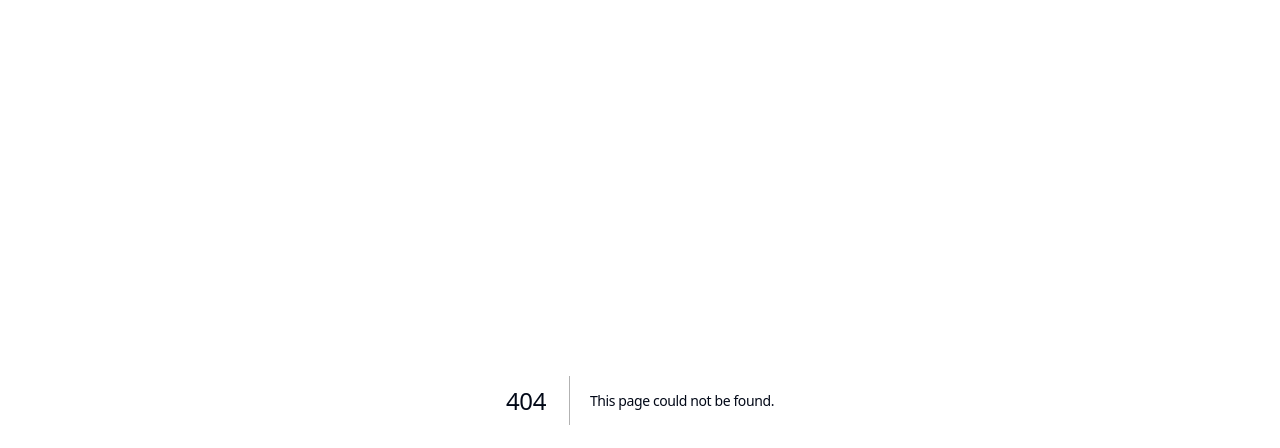
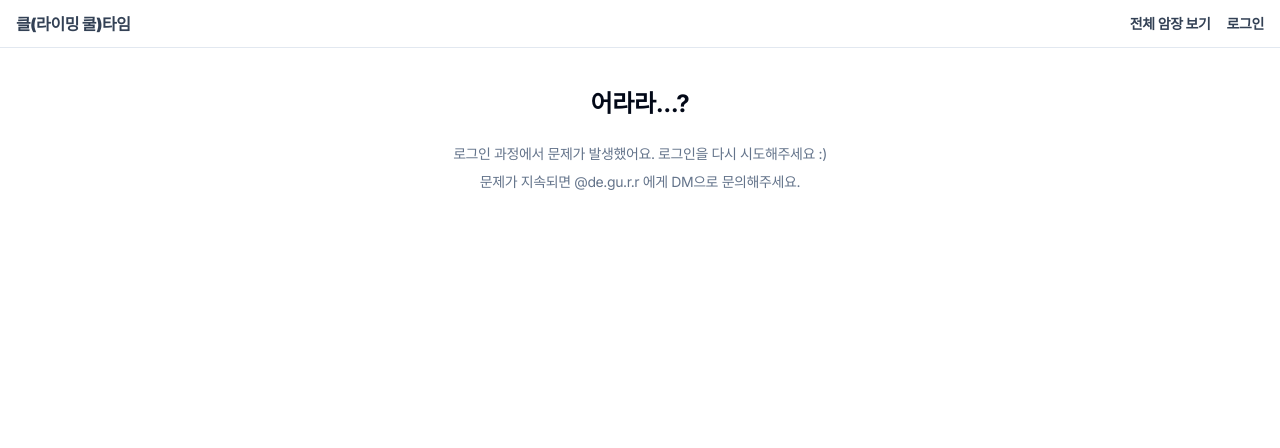
Before and after one commit to byunghun-ben/cool-time, a Next.js app: page /auth/auth-code-error in a window 1280 px wide. Before the commit this address had no page. Shown: the top 448 px of the page. Built offline with nearby package versions, Linux system fonts and the light colour scheme.

Commit message:
auth 에러 핸들링

```diff
--- /dev/null
+++ b/src/app/auth/auth-code-error/page.tsx
@@ -0,0 +1,22 @@
+type Props = {
+  params: Record<string, string>;
+  searchParams: { [key: string]: string | string[] | undefined };
+};
+
+const AuthCodeErrorPage = ({ searchParams }: Props) => {
+  if (searchParams.error_description) {
+    console.error(`Auth 에러: ${searchParams.error_description}`);
+  }
+
+  return (
+    <div className="flex flex-col gap-6 text-center px-6 py-10">
+      <h1 className="text-2xl font-bold">어라라...?</h1>
+      <div className="flex flex-col gap-2 text-sm text-slate-500">
+        <p>로그인 과정에서 문제가 발생했어요. 로그인을 다시 시도해주세요 :)</p>
+        <p>문제가 지속되면 @de.gu.r.r 에게 DM으로 문의해주세요.</p>
+      </div>
+    </div>
+  );
+};
+
+export default AuthCodeErrorPage;
```
